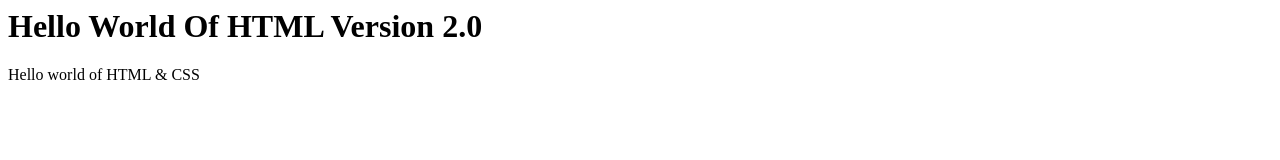
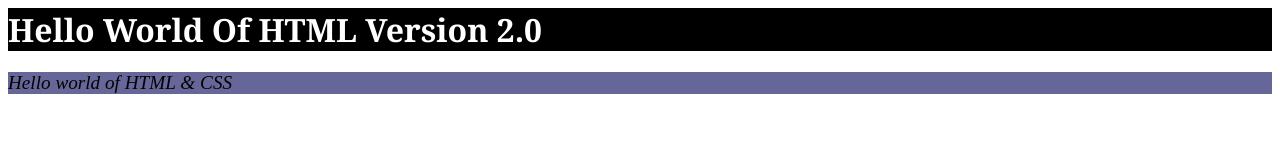
Before and after one commit to Abir-Tx/hello-world, a plain HTML site: page HTML & CSS Hello World 2.0/helloWorld ver-2.0.html in a window 1280 px wide. Drawn offline with Linux system fonts and the light colour scheme.

Commit message:
Added the link to stylesheet css

```diff
--- a/HTML & CSS Hello World 2.0/helloWorld ver-2.0.html
+++ b/HTML & CSS Hello World 2.0/helloWorld ver-2.0.html
@@ -2,12 +2,13 @@
 <!DOCTYPE HTML5>
 <html>
     <head>
+        <link rel="stylesheet" type="text/css" href="helloWorld.css">
         <title>
             Hello World V2
         </title>
     </head>
     <body>
-    <div class="heading"></div>
+    <div class="heading">
         <h1>
             Hello World Of HTML Version 2.0
         </h1>
```
